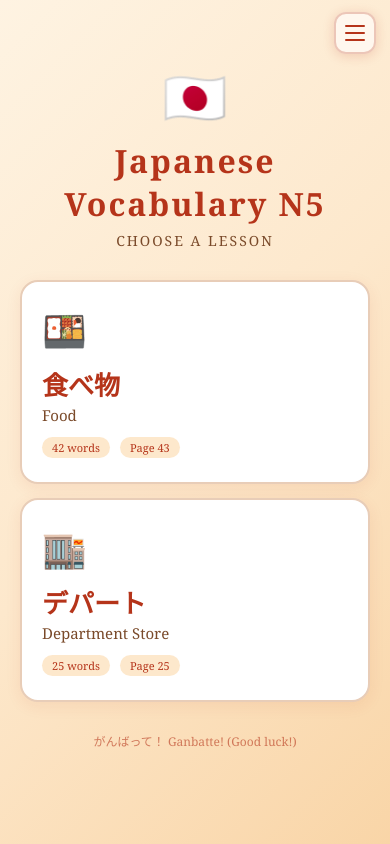
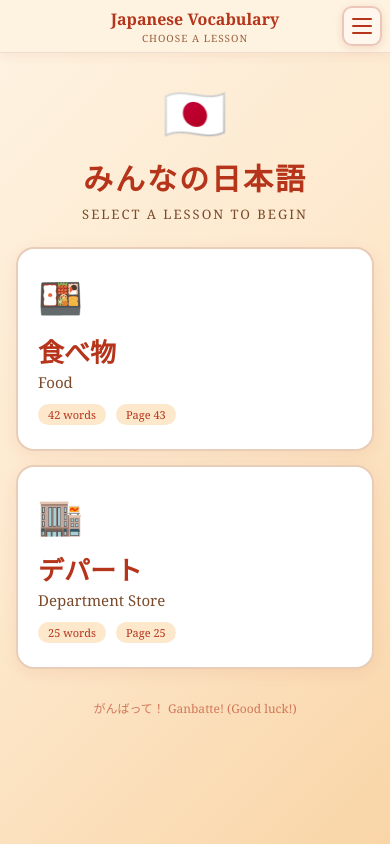
Before and after one commit to ShihabKuet/japanese-vocab, a React (Vite) app: page / in a window 390 px wide. Built offline with nearby package versions, Linux system fonts and the light colour scheme.

Commit message:
Fix: shared TopBar prevents hamburger overlap on Android

```diff
--- a/package.json
+++ b/package.json
@@ -1,7 +1,7 @@
 {
   "name": "japanese-vocab",
   "private": true,
-  "version": "1.0.5",
+  "version": "1.0.6",
   "type": "module",
   "scripts": {
     "dev":              "vite",
--- a/src/App.jsx
+++ b/src/App.jsx
@@ -5,7 +5,6 @@ import { lessons }          from './data/index';
 import { shuffle }          from './utils/shuffle';
 
 import UpdateChecker    from './components/UpdateChecker';
-import HamburgerMenu    from './components/HamburgerMenu';
 import LessonSelector   from './components/LessonSelector';
 import MenuPage         from './components/MenuPage';
 import BrowsePage       from './components/BrowsePage';
@@ -131,9 +130,6 @@ export default function App() {
         onSwReload={() => updateServiceWorker(true)}
       />
 
-      {/* ── Hamburger menu (always top-right on every screen) ── */}
-      <HamburgerMenu />
-
       {/* ── Main app content ── */}
       {renderScreen()}
     </>
--- a/src/components/HamburgerMenu.jsx
+++ b/src/components/HamburgerMenu.jsx
@@ -216,19 +216,17 @@ export default function HamburgerMenu() {
         @keyframes hmFadeIn    { from { opacity:0; } to { opacity:1; } }
       `}</style>
 
-      {/* ── Hamburger button (always top-right) ── */}
+      {/* ── Hamburger button (inline inside TopBar) ── */}
       <button
         ref={btnRef}
         onClick={() => setOpen(o => !o)}
         aria-label="Menu"
         style={{
-          position:   'fixed',
-          top:        12,
-          right:      14,
+          position:   'relative',
           zIndex:     10000,
-          width:      42,
-          height:     42,
-          borderRadius: 12,
+          width:      40,
+          height:     40,
+          borderRadius: 10,
           border:     '2px solid rgba(181,52,26,0.25)',
           background: open ? '#b5341a' : 'rgba(255,248,240,0.95)',
           cursor:     'pointer',
@@ -237,9 +235,9 @@ export default function HamburgerMenu() {
           alignItems: 'center',
           justifyContent: 'center',
           gap:        5,
-          boxShadow:  '0 2px 12px rgba(181,52,26,0.18)',
+          boxShadow:  '0 2px 8px rgba(181,52,26,0.15)',
           transition: 'all 0.2s',
-          backdropFilter: 'blur(6px)',
+          flexShrink: 0,
         }}>
         {/* Three bar lines — animate to X when open */}
         {[0, 1, 2].map(i => (
--- a/src/components/LessonSelector.jsx
+++ b/src/components/LessonSelector.jsx
@@ -1,46 +1,48 @@
-/**
- * LessonSelector
- * Shown on app launch when multiple lessons exist.
- * Tap any card to enter that lesson.
- */
+import TopBar from './TopBar';
+
 export default function LessonSelector({ lessons, onSelect }) {
   return (
     <div style={{
-      minHeight: "100vh",
-      background: "linear-gradient(135deg,#fef3e2,#fde8cc,#f9d5a7)",
-      fontFamily: "Georgia, serif",
-      padding: 20,
+      minHeight: '100vh',
+      background: 'linear-gradient(135deg,#fef3e2,#fde8cc,#f9d5a7)',
+      fontFamily: 'Georgia, serif',
+      paddingTop: 'calc(52px + env(safe-area-inset-top, 0px))',
+      paddingBottom: 24,
+      paddingLeft: 16,
+      paddingRight: 16,
     }}>
-      <div style={{ maxWidth: 600, margin: "0 auto" }}>
+      <TopBar title="Japanese Vocabulary" subtitle="CHOOSE A LESSON" />
+
+      <div style={{ maxWidth: 600, margin: '0 auto' }}>
 
         {/* ── Header ── */}
-        <div style={{ textAlign: "center", paddingTop: 40, paddingBottom: 30 }}>
+        <div style={{ textAlign: 'center', paddingTop: 24, paddingBottom: 24 }}>
           <div style={{ fontSize: 52, marginBottom: 8 }}>🇯🇵</div>
-          <h1 style={{ fontSize: 32, fontWeight: "bold", color: "#b5341a", margin: 0, letterSpacing: 2 }}>
-            Japanese Vocabulary N5
+          <h1 style={{ fontSize: 30, fontWeight: 'bold', color: '#b5341a', margin: 0, letterSpacing: 2 }}>
+            みんなの日本語
           </h1>
-          <p style={{ color: "#7a4a2a", fontSize: 14, marginTop: 6, letterSpacing: 2 }}>
-            CHOOSE A LESSON
+          <p style={{ color: '#7a4a2a', fontSize: 13, marginTop: 6, letterSpacing: 2 }}>
+            SELECT A LESSON TO BEGIN
           </p>
         </div>
 
         {/* ── Lesson cards ── */}
-        <div style={{ display: "grid", gridTemplateColumns: "repeat(auto-fill, minmax(260px, 1fr))", gap: 14 }}>
+        <div style={{ display: 'grid', gridTemplateColumns: 'repeat(auto-fill, minmax(260px, 1fr))', gap: 14 }}>
           {lessons.map(lesson => {
             const wordCount = Object.values(lesson.vocab).flat().length;
             return (
               <button key={lesson.id} onClick={() => onSelect(lesson)}
-                style={{ background: "white", border: "2px solid #e8cdb8", borderRadius: 18, padding: "24px 20px", cursor: "pointer", textAlign: "left", transition: "all 0.2s", boxShadow: "0 4px 16px rgba(181,52,26,0.08)", fontFamily: "Georgia, serif" }}
-                onMouseEnter={e => { e.currentTarget.style.borderColor = "#b5341a"; e.currentTarget.style.transform = "translateY(-3px)"; e.currentTarget.style.boxShadow = "0 8px 24px rgba(181,52,26,0.15)"; }}
-                onMouseLeave={e => { e.currentTarget.style.borderColor = "#e8cdb8"; e.currentTarget.style.transform = "translateY(0)";   e.currentTarget.style.boxShadow = "0 4px 16px rgba(181,52,26,0.08)"; }}>
+                style={{ background: 'white', border: '2px solid #e8cdb8', borderRadius: 18, padding: '24px 20px', cursor: 'pointer', textAlign: 'left', transition: 'all 0.2s', boxShadow: '0 4px 16px rgba(181,52,26,0.08)', fontFamily: 'Georgia, serif' }}
+                onMouseEnter={e => { e.currentTarget.style.borderColor = '#b5341a'; e.currentTarget.style.transform = 'translateY(-3px)'; e.currentTarget.style.boxShadow = '0 8px 24px rgba(181,52,26,0.15)'; }}
+                onMouseLeave={e => { e.currentTarget.style.borderColor = '#e8cdb8'; e.currentTarget.style.transform = 'translateY(0)';   e.currentTarget.style.boxShadow = '0 4px 16px rgba(181,52,26,0.08)'; }}>
                 <div style={{ fontSize: 36, marginBottom: 10 }}>{lesson.emoji}</div>
-                <div style={{ fontSize: 26, color: "#b5341a", fontWeight: "bold" }}>{lesson.title}</div>
-                <div style={{ fontSize: 15, color: "#7a4a2a", marginTop: 2 }}>{lesson.titleEn}</div>
-                <div style={{ marginTop: 12, display: "flex", gap: 10 }}>
-                  <span style={{ fontSize: 11, background: "#fde8cc", color: "#b5341a", borderRadius: 12, padding: "3px 10px" }}>
+                <div style={{ fontSize: 26, color: '#b5341a', fontWeight: 'bold' }}>{lesson.title}</div>
+                <div style={{ fontSize: 15, color: '#7a4a2a', marginTop: 2 }}>{lesson.titleEn}</div>
+                <div style={{ marginTop: 12, display: 'flex', gap: 10 }}>
+                  <span style={{ fontSize: 11, background: '#fde8cc', color: '#b5341a', borderRadius: 12, padding: '3px 10px' }}>
                     {wordCount} words
                   </span>
-                  <span style={{ fontSize: 11, background: "#fde8cc", color: "#b5341a", borderRadius: 12, padding: "3px 10px" }}>
+                  <span style={{ fontSize: 11, background: '#fde8cc', color: '#b5341a', borderRadius: 12, padding: '3px 10px' }}>
                     Page {lesson.page}
                   </span>
                 </div>
@@ -49,7 +51,7 @@ export default function LessonSelector({ lessons, onSelect }) {
           })}
         </div>
 
-        <p style={{ textAlign: "center", color: "#b5341a", fontSize: 12, opacity: 0.6, marginTop: 30 }}>
+        <p style={{ textAlign: 'center', color: '#b5341a', fontSize: 12, opacity: 0.6, marginTop: 30 }}>
           がんばって！ Ganbatte! (Good luck!)
         </p>
       </div>
--- a/src/components/MenuPage.jsx
+++ b/src/components/MenuPage.jsx
@@ -1,127 +1,112 @@
-/**
- * MenuPage
- * The home screen. Shows:
- *   - Back to lessons button (only when multiple lessons exist)
- *   - Lesson info (title, word count, page)
- *   - Category filter
- *   - Romaji toggle
- *   - Navigation to Browse / Flashcards / Quiz
- */
+import TopBar from './TopBar';
+
 export default function MenuPage({
-  lesson,
-  allWords,
-  selectedCategory,
-  setSelectedCategory,
-  showRomaji,
-  setShowRomaji,
-  getWords,
-  onBrowse,
-  onFlashcards,
-  onQuiz,
-  onHome,          // optional — only passed when >1 lesson exists
+  lesson, allWords, selectedCategory, setSelectedCategory,
+  showRomaji, setShowRomaji, getWords,
+  onBrowse, onFlashcards, onQuiz, onHome,
 }) {
   const categories = ["All", ...Object.keys(lesson.vocab)];
 
+  // Right slot: "All Lessons" button when multiple lessons exist
+  const rightSlot = onHome ? (
+    <button onClick={onHome} style={{
+      background: 'transparent',
+      border: '2px solid #e8cdb8',
+      borderRadius: 8, padding: '5px 10px',
+      cursor: 'pointer', fontFamily: 'Georgia, serif',
+      fontSize: 11, color: '#7a4a2a', whiteSpace: 'nowrap',
+    }}>
+      🏠 Lessons
+    </button>
+  ) : null;
+
   return (
     <div style={{
-      minHeight: "100vh",
-      background: "linear-gradient(135deg,#fef3e2 0%,#fde8cc 50%,#f9d5a7 100%)",
-      fontFamily: "Georgia, serif",
-      padding: 20,
+      minHeight: '100vh',
+      background: 'linear-gradient(135deg,#fef3e2 0%,#fde8cc 50%,#f9d5a7 100%)',
+      fontFamily: 'Georgia, serif',
+      // paddingTop = TopBar height (52px) + safe-area-inset-top
+      paddingTop: 'calc(52px + env(safe-area-inset-top, 0px))',
+      paddingBottom: 24,
+      paddingLeft: 16,
+      paddingRight: 16,
     }}>
-      <div style={{ maxWidth: 600, margin: "0 auto" }}>
+      <TopBar
+        title={lesson.title}
+        subtitle={`JAPANESE ${lesson.titleEn.toUpperCase()} VOCABULARY`}
+        rightSlot={rightSlot}
+      />
 
-        {/* ── Back to Lesson Selector ── */}
-        {onHome && (
-          <div style={{ marginBottom: 8, paddingTop: 8 }}>
-            <button onClick={onHome}
-              style={{
-                display: "inline-flex", alignItems: "center", gap: 6,
-                background: "transparent",
-                border: "2px solid #e8cdb8",
-                borderRadius: 10, padding: "7px 16px",
-                cursor: "pointer", fontFamily: "Georgia, serif",
-                fontSize: 13, color: "#7a4a2a",
-                transition: "all 0.2s",
-              }}
-              onMouseEnter={e => { e.currentTarget.style.borderColor = "#b5341a"; e.currentTarget.style.color = "#b5341a"; }}
-              onMouseLeave={e => { e.currentTarget.style.borderColor = "#e8cdb8"; e.currentTarget.style.color = "#7a4a2a"; }}>
-              🏠 All Lessons
-            </button>
-          </div>
-        )}
+      <div style={{ maxWidth: 600, margin: '0 auto' }}>
 
         {/* ── Header ── */}
-        <div style={{ textAlign: "center", paddingTop: onHome ? 10 : 30, paddingBottom: 20 }}>
-          <div style={{ fontSize: 48, marginBottom: 4 }}>{lesson.emoji}</div>
-          <h1 style={{ fontSize: 36, fontWeight: "bold", color: "#b5341a", margin: 0, letterSpacing: 2 }}>
+        <div style={{ textAlign: 'center', paddingTop: 20, paddingBottom: 20 }}>
+          <div style={{ fontSize: 52, marginBottom: 4 }}>{lesson.emoji}</div>
+          <h1 style={{ fontSize: 32, fontWeight: 'bold', color: '#b5341a', margin: 0, letterSpacing: 2 }}>
             {lesson.title}
           </h1>
-          <p style={{ color: "#7a4a2a", fontSize: 14, marginTop: 4, letterSpacing: 3 }}>
-            JAPANESE {lesson.titleEn.toUpperCase()} VOCABULARY
-          </p>
-          <p style={{ color: "#9a6040", fontSize: 13, marginTop: 8 }}>
+          <p style={{ color: '#9a6040', fontSize: 13, marginTop: 8 }}>
             {allWords.length} words from your textbook • Page {lesson.page}
           </p>
         </div>
 
         {/* ── Category selector ── */}
-        <div style={{ background: "white", borderRadius: 16, padding: 20, marginBottom: 16, boxShadow: "0 4px 20px rgba(181,52,26,0.1)" }}>
-          <p style={{ margin: "0 0 12px", color: "#7a4a2a", fontWeight: "bold", fontSize: 13, letterSpacing: 1 }}>
+        <div style={{ background: 'white', borderRadius: 16, padding: 20, marginBottom: 16, boxShadow: '0 4px 20px rgba(181,52,26,0.1)' }}>
+          <p style={{ margin: '0 0 12px', color: '#7a4a2a', fontWeight: 'bold', fontSize: 13, letterSpacing: 1 }}>
             CHOOSE CATEGORY
           </p>
-          <div style={{ display: "flex", flexWrap: "wrap", gap: 8 }}>
+          <div style={{ display: 'flex', flexWrap: 'wrap', gap: 8 }}>
             {categories.map(cat => (
               <button key={cat} onClick={() => setSelectedCategory(cat)}
                 style={{
-                  padding: "7px 14px", borderRadius: 20, border: "2px solid",
-                  fontSize: 12, cursor: "pointer", transition: "all 0.2s",
-                  fontFamily: "Georgia, serif",
-                  borderColor: selectedCategory === cat ? "#b5341a" : "#e8cdb8",
-                  background:  selectedCategory === cat ? "#b5341a" : "white",
-                  color:       selectedCategory === cat ? "white"   : "#7a4a2a",
+                  padding: '7px 14px', borderRadius: 20, border: '2px solid',
+                  fontSize: 12, cursor: 'pointer', transition: 'all 0.2s',
+                  fontFamily: 'Georgia, serif',
+                  borderColor: selectedCategory === cat ? '#b5341a' : '#e8cdb8',
+                  background:  selectedCategory === cat ? '#b5341a' : 'white',
+                  color:       selectedCategory === cat ? 'white'   : '#7a4a2a',
                 }}>
-                {cat.length > 22 ? cat.slice(0, 22) + "…" : cat}
+                {cat.length > 22 ? cat.slice(0, 22) + '…' : cat}
               </button>
             ))}
           </div>
-          <p style={{ margin: "12px 0 0", color: "#b5341a", fontSize: 13 }}>
-            ✓ {selectedCategory === "All" ? allWords.length : getWords().length} words selected
+          <p style={{ margin: '12px 0 0', color: '#b5341a', fontSize: 13 }}>
+            ✓ {selectedCategory === 'All' ? allWords.length : getWords().length} words selected
           </p>
         </div>
 
         {/* ── Romaji toggle ── */}
         <div style={{
-          background: "white", borderRadius: 16, padding: "14px 20px", marginBottom: 16,
-          boxShadow: "0 4px 20px rgba(181,52,26,0.1)",
-          display: "flex", alignItems: "center", justifyContent: "space-between",
+          background: 'white', borderRadius: 16, padding: '14px 20px', marginBottom: 16,
+          boxShadow: '0 4px 20px rgba(181,52,26,0.1)',
+          display: 'flex', alignItems: 'center', justifyContent: 'space-between',
         }}>
-          <span style={{ color: "#7a4a2a", fontSize: 14 }}>Show Romaji (pronunciation guide)</span>
+          <span style={{ color: '#7a4a2a', fontSize: 14 }}>Show Romaji (pronunciation guide)</span>
           <div onClick={() => setShowRomaji(!showRomaji)}
-            style={{ width: 44, height: 24, borderRadius: 12, background: showRomaji ? "#b5341a" : "#ccc", cursor: "pointer", position: "relative", transition: "background 0.3s" }}>
-            <div style={{ position: "absolute", top: 3, left: showRomaji ? 23 : 3, width: 18, height: 18, borderRadius: 9, background: "white", transition: "left 0.3s", boxShadow: "0 1px 4px rgba(0,0,0,0.2)" }} />
+            style={{ width: 44, height: 24, borderRadius: 12, background: showRomaji ? '#b5341a' : '#ccc', cursor: 'pointer', position: 'relative', transition: 'background 0.3s', flexShrink: 0 }}>
+            <div style={{ position: 'absolute', top: 3, left: showRomaji ? 23 : 3, width: 18, height: 18, borderRadius: 9, background: 'white', transition: 'left 0.3s', boxShadow: '0 1px 4px rgba(0,0,0,0.2)' }} />
           </div>
         </div>
 
         {/* ── Mode buttons ── */}
-        <div style={{ display: "grid", gridTemplateColumns: "1fr 1fr 1fr", gap: 12, marginBottom: 16 }}>
+        <div style={{ display: 'grid', gridTemplateColumns: '1fr 1fr 1fr', gap: 12, marginBottom: 16 }}>
           {[
-            { label: "Browse",     icon: "📖", desc: "Audio + examples", action: onBrowse },
-            { label: "Flashcards", icon: "🃏", desc: "Flip & memorize",  action: onFlashcards },
-            { label: "Quiz",       icon: "🎯", desc: "Test yourself",    action: onQuiz },
+            { label: 'Browse',     icon: '📖', desc: 'Audio + examples', action: onBrowse },
+            { label: 'Flashcards', icon: '🃏', desc: 'Flip & memorize',  action: onFlashcards },
+            { label: 'Quiz',       icon: '🎯', desc: 'Test yourself',    action: onQuiz },
           ].map(({ label, icon, desc, action }) => (
             <button key={label} onClick={action}
-              style={{ background: "white", border: "2px solid #e8cdb8", borderRadius: 16, padding: "18px 10px", cursor: "pointer", textAlign: "center", transition: "all 0.2s", boxShadow: "0 4px 12px rgba(181,52,26,0.08)", fontFamily: "Georgia, serif" }}
-              onMouseEnter={e => { e.currentTarget.style.borderColor = "#b5341a"; e.currentTarget.style.transform = "translateY(-2px)"; }}
-              onMouseLeave={e => { e.currentTarget.style.borderColor = "#e8cdb8"; e.currentTarget.style.transform = "translateY(0)"; }}>
+              style={{ background: 'white', border: '2px solid #e8cdb8', borderRadius: 16, padding: '18px 10px', cursor: 'pointer', textAlign: 'center', transition: 'all 0.2s', boxShadow: '0 4px 12px rgba(181,52,26,0.08)', fontFamily: 'Georgia, serif' }}
+              onMouseEnter={e => { e.currentTarget.style.borderColor = '#b5341a'; e.currentTarget.style.transform = 'translateY(-2px)'; }}
+              onMouseLeave={e => { e.currentTarget.style.borderColor = '#e8cdb8'; e.currentTarget.style.transform = 'translateY(0)'; }}>
               <div style={{ fontSize: 28 }}>{icon}</div>
-              <div style={{ fontWeight: "bold", color: "#b5341a", fontSize: 14, marginTop: 6 }}>{label}</div>
-              <div style={{ color: "#9a6040", fontSize: 11, marginTop: 2 }}>{desc}</div>
+              <div style={{ fontWeight: 'bold', color: '#b5341a', fontSize: 14, marginTop: 6 }}>{label}</div>
+              <div style={{ color: '#9a6040', fontSize: 11, marginTop: 2 }}>{desc}</div>
             </button>
           ))}
         </div>
 
-        <p style={{ textAlign: "center", color: "#b5341a", fontSize: 12, opacity: 0.7 }}>
+        <p style={{ textAlign: 'center', color: '#b5341a', fontSize: 12, opacity: 0.7 }}>
           がんばって！ Ganbatte! (Good luck!)
         </p>
       </div>
--- /dev/null
+++ b/src/components/TopBar.jsx
@@ -0,0 +1,108 @@
+/**
+ * TopBar — shared fixed header used by every screen.
+ *
+ * Layout:  [ ← Back (optional) ]  [ title ]  [ ☰ Menu ]
+ *
+ * Why a shared bar instead of per-page top rows:
+ *   • Hamburger lives here, so it can never overlap page content
+ *   • Handles Android safe-area-inset-top (notch / status bar)
+ *   • Consistent look on every screen
+ *
+ * Usage:
+ *   <TopBar title="Browse Vocabulary" onBack={onBack} />
+ *   <TopBar title="みんなの日本語" />   ← no back button on home
+ */
+import HamburgerMenu from './HamburgerMenu';
+
+export default function TopBar({ title, subtitle, onBack, rightSlot }) {
+  return (
+    <div style={{
+      position:   'fixed',
+      top:        0,
+      left:       0,
+      right:      0,
+      zIndex:     1000,
+      // Respect Android status bar / notch
+      paddingTop: 'env(safe-area-inset-top, 0px)',
+      background: 'rgba(254,243,226,0.97)',
+      backdropFilter: 'blur(8px)',
+      borderBottom: '1.5px solid #f0ddd0',
+      boxShadow: '0 2px 12px rgba(181,52,26,0.08)',
+    }}>
+      <div style={{
+        height:     52,
+        display:    'flex',
+        alignItems: 'center',
+        padding:    '0 8px',
+        gap:        4,
+      }}>
+
+        {/* ── Back button ── */}
+        {onBack ? (
+          <button
+            onClick={onBack}
+            style={{
+              flexShrink:   0,
+              display:      'flex',
+              alignItems:   'center',
+              gap:          4,
+              background:   '#b5341a',
+              color:        'white',
+              border:       'none',
+              borderRadius: 10,
+              padding:      '8px 14px',
+              cursor:       'pointer',
+              fontFamily:   'Georgia, serif',
+              fontSize:     14,
+              fontWeight:   'bold',
+              minWidth:     64,
+              whiteSpace:   'nowrap',
+            }}>
+            ← Back
+          </button>
+        ) : (
+          /* placeholder so title stays centred */
+          <div style={{ minWidth: 64, flexShrink: 0 }} />
+        )}
+
+        {/* ── Title ── */}
+        <div style={{
+          flex:       1,
+          textAlign:  'center',
+          overflow:   'hidden',
+        }}>
+          <div style={{
+            fontFamily:   'Georgia, serif',
+            fontWeight:   'bold',
+            fontSize:     16,
+            color:        '#b5341a',
+            whiteSpace:   'nowrap',
+            overflow:     'hidden',
+            textOverflow: 'ellipsis',
+          }}>
+            {title}
+          </div>
+          {subtitle && (
+            <div style={{ fontSize: 10, color: '#9a6040', marginTop: 1, letterSpacing: 1 }}>
+              {subtitle}
+            </div>
+          )}
+        </div>
+
+        {/* ── Right slot (optional extra button) + Hamburger ── */}
+        <div style={{
+          flexShrink: 0,
+          display:    'flex',
+          alignItems: 'center',
+          gap:        6,
+          minWidth:   64,
+          justifyContent: 'flex-end',
+        }}>
+          {rightSlot}
+          <HamburgerMenu />
+        </div>
+
+      </div>
+    </div>
+  );
+}
--- a/src/index.css
+++ b/src/index.css
@@ -4,7 +4,33 @@
   padding: 0;
 }
 
-html, body, #root {
+html {
+  /* Let the app fill the whole screen including behind status bar */
+  height: 100%;
+}
+
+body {
+  width: 100%;
+  min-height: 100vh;
+  /* Android: prevent text size adjustment on orientation change */
+  -webkit-text-size-adjust: 100%;
+  /* Prevent content from being hidden behind Android navigation bar */
+  padding-bottom: env(safe-area-inset-bottom, 0px);
+  overscroll-behavior: none;
+}
+
+#root {
   width: 100%;
   min-height: 100vh;
 }
+
+/* Prevent tap highlight flicker on Android */
+button, a {
+  -webkit-tap-highlight-color: transparent;
+  touch-action: manipulation;
+}
+
+/* Smooth scrolling */
+* {
+  scroll-behavior: smooth;
+}
```
Also changed, not shown: index.html (+13 -4 lines), src/components/BrowsePage.jsx (+25 -30 lines), src/components/FlashcardPage.jsx (+20 -14 lines), src/components/QuizPage.jsx (+20 -14 lines).
